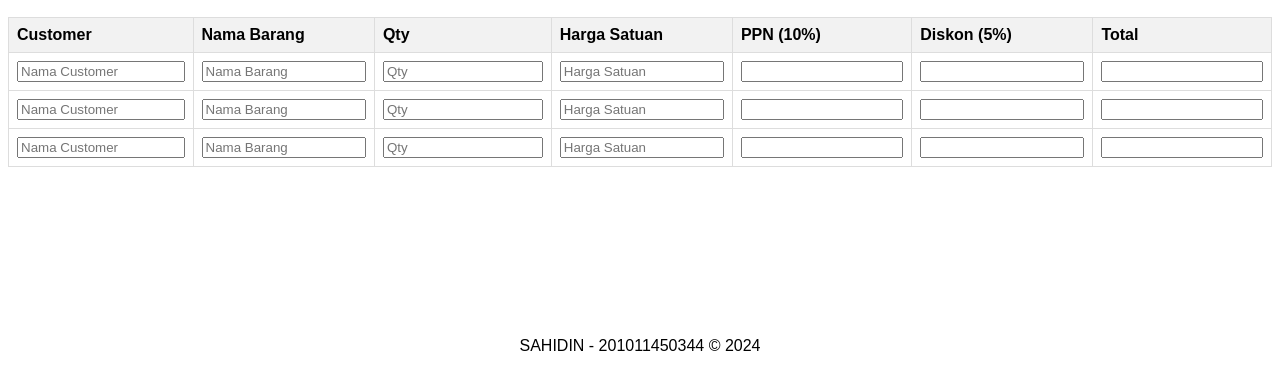
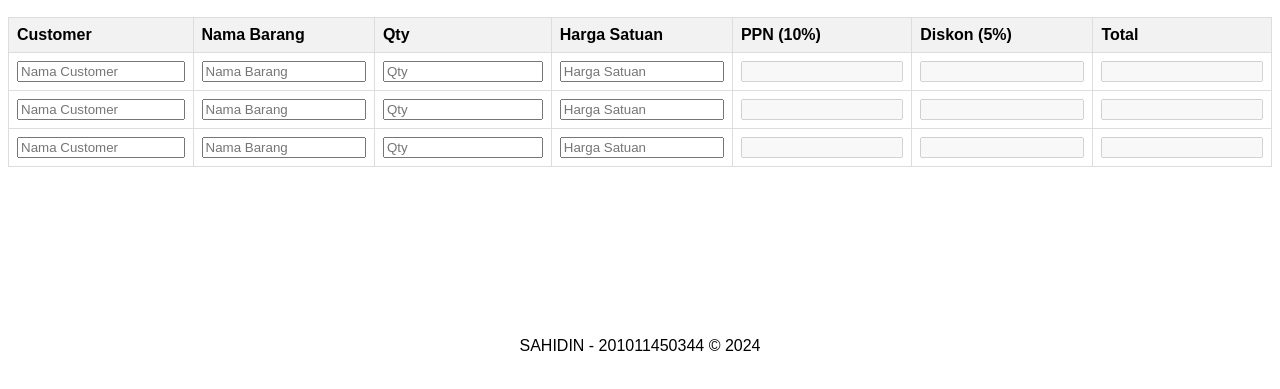
Before and after one commit to sahidinme/sahidinme.github.io, a plain HTML site: page index.html in a window 1280 px wide. Shown: the part 173-562 px from the top of the page. Drawn offline with Linux system fonts and the light colour scheme.

Commit message:
Update index.html

```diff
--- a/index.html
+++ b/index.html
@@ -66,9 +66,9 @@
                 <td><input type="text" id="namaBarang1" placeholder="Nama Barang"></td>
                 <td><input type="number" id="qty1" placeholder="Qty" oninput="calculateRow(1)"></td>
                 <td><input type="number" id="hargaSatuan1" placeholder="Harga Satuan" oninput="calculateRow(1)"></td>
-                <td><input type="text" id="ppn1" readonly></td>
-                <td><input type="text" id="diskon1" readonly></td>
-                <td><input type="text" id="total1" readonly></td>
+                <td><input type="text" id="ppn1" disabled></td>
+                <td><input type="text" id="diskon1" disabled></td>
+                <td><input type="text" id="total1" disabled></td>
             </tr>
             <!-- Baris 2 -->
             <tr>
@@ -76,9 +76,9 @@
                 <td><input type="text" id="namaBarang2" placeholder="Nama Barang"></td>
                 <td><input type="number" id="qty2" placeholder="Qty" oninput="calculateRow(2)"></td>
                 <td><input type="number" id="hargaSatuan2" placeholder="Harga Satuan" oninput="calculateRow(2)"></td>
-                <td><input type="text" id="ppn2" readonly></td>
-                <td><input type="text" id="diskon2" readonly></td>
-                <td><input type="text" id="total2" readonly></td>
+                <td><input type="text" id="ppn2" disabled></td>
+                <td><input type="text" id="diskon2" disabled></td>
+                <td><input type="text" id="total2" disabled></td>
             </tr>
             <!-- Baris 3 -->
             <tr>
@@ -86,9 +86,9 @@
                 <td><input type="text" id="namaBarang3" placeholder="Nama Barang"></td>
                 <td><input type="number" id="qty3" placeholder="Qty" oninput="calculateRow(3)"></td>
                 <td><input type="number" id="hargaSatuan3" placeholder="Harga Satuan" oninput="calculateRow(3)"></td>
-                <td><input type="text" id="ppn3" readonly></td>
-                <td><input type="text" id="diskon3" readonly></td>
-                <td><input type="text" id="total3" readonly></td>
+                <td><input type="text" id="ppn3" disabled></td>
+                <td><input type="text" id="diskon3" disabled></td>
+                <td><input type="text" id="total3" disabled></td>
             </tr>
         </tbody>
     </table>
```
